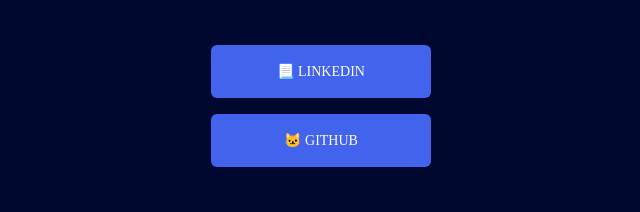
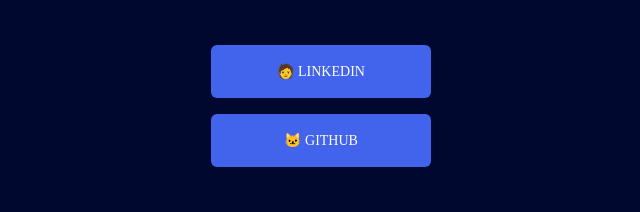
Before and after one commit to LCSantis/business-card, a plain HTML site: page index.html in a window 1280 px wide. Shown: the part 260-472 px from the top of the page, 319-959 px from the left. Drawn offline with Linux system fonts and the light colour scheme.

Commit message:
Modifiação Emojis 2

```diff
--- a/index.html
+++ b/index.html
@@ -20,7 +20,7 @@
     <p class="username">@LCSantis</p>
     <ul>
       <li>
-        <a href="https://www.linkedin.com/in/lucas-de-santis-58881a9a" target="_blank">📃 Linkedin</a>
+        <a href="https://www.linkedin.com/in/lucas-de-santis-58881a9a" target="_blank">&#x1F9D1; Linkedin</a>
       </li>
       <li>
         <a href="https://github.com/lcsantis" target="_blank">
```
